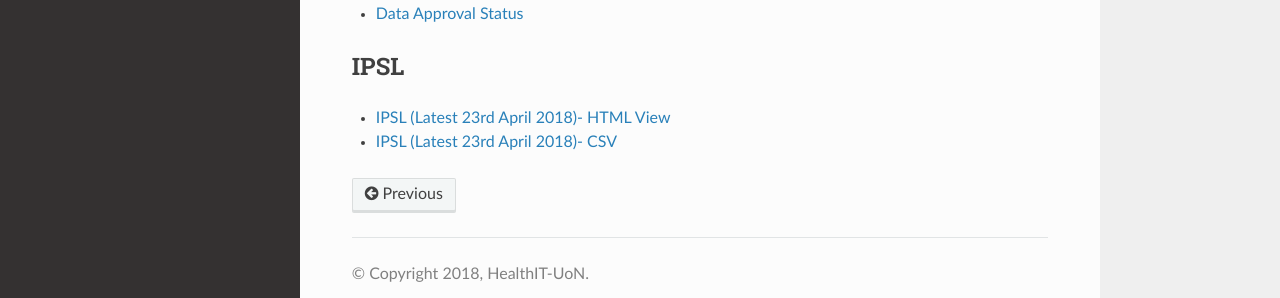
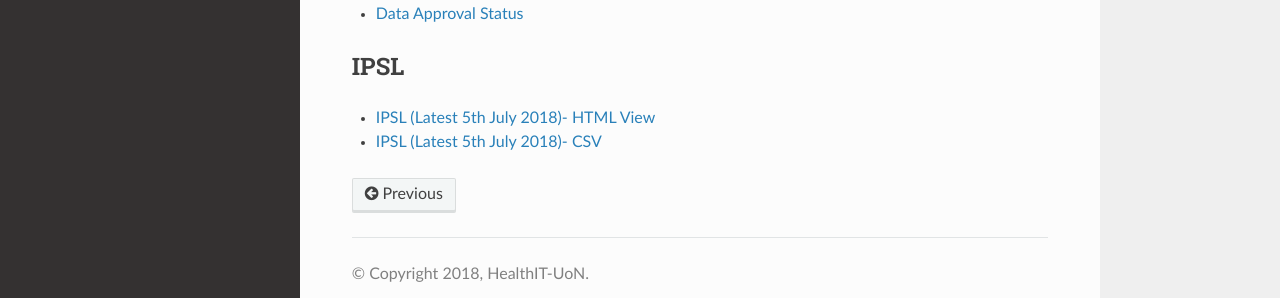
Before and after one commit to uonafya/jphes-docs, a Sphinx documentation site: the page built from source/appendix.rst, in a window 1280 px wide and 1181 px high. Shown: the part 838-1136 px from the top of the window. Built offline with Sphinx 7.4.7 and the Read the Docs theme 2.0.0, drawn with Linux system fonts in a browser that asks for light colours.

Commit message:
Update appendix.rst

```diff
--- a/source/appendix.rst
+++ b/source/appendix.rst
@@ -41,5 +41,5 @@
 IPSL
 -----------
 
-- `IPSL (Latest 23rd April 2018)- HTML View <https://jphesportal.uonbi.ac.ke/api/sqlViews/OmFVlTZfHTm/data.html+css>`_
-- `IPSL (Latest 23rd April 2018)- CSV <_static/resources/IPSL_list-2018Q2.csv>`_
+- `IPSL (Latest 5th July 2018)- HTML View <https://jphesportal.uonbi.ac.ke/api/sqlViews/OmFVlTZfHTm/data.html+css>`_
+- `IPSL (Latest 5th July 2018)- CSV <_static/resources/IPSL list_2018Q3.csv>`_
```
